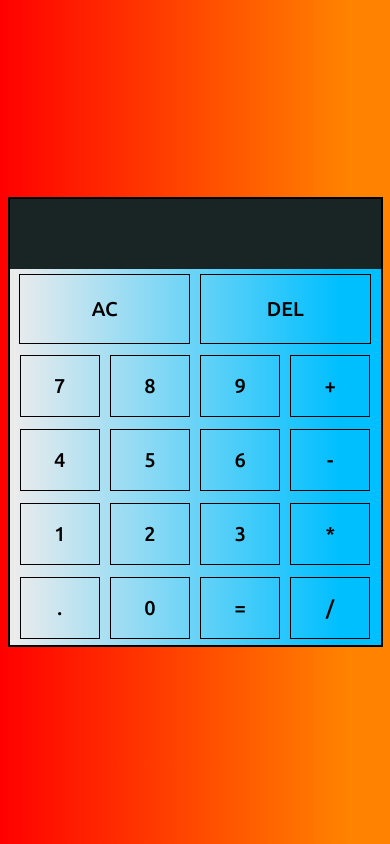
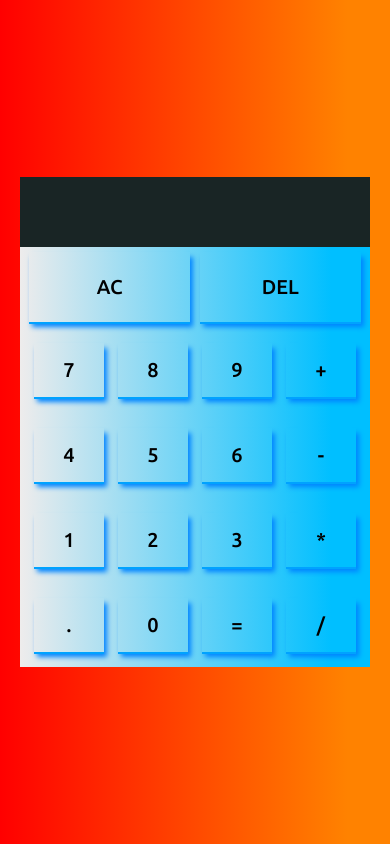
Before and after one commit to AntimonyBullets/Calculator, a plain HTML site: page index.html in a window 390 px wide. Drawn offline with Linux system fonts and the light colour scheme.

Commit message:
thirdCommit

```diff
--- a/style.css
+++ b/style.css
@@ -17,9 +17,9 @@ body{
     align-items: center;
 }
 #calculator{
-    height: 450px;
+    height: 480px;
     width: 375px;
-    border: 2px solid black;
+    /* border: 2px solid black; */
     background: linear-gradient(90deg, rgba(238,236,236,1) 0%, rgba(0,191,255,1) 89%);
     display: flex;
     flex-direction: column;
@@ -58,17 +58,17 @@ body{
 .second{
     width: 46%;
     height: 70px;
-    border: 1px solid black;
     display: flex;
     align-items: center;
     justify-content: center;
     cursor: pointer;
     font-size: 20px;
     user-select: none;
+    box-shadow: 0px 2px 0px rgb(0, 162, 255), 3px 5px 5px rgb(0, 132, 255);
+    transition: ease 0.2s;
 }
 .second:active{
-    background-color: rgba(0,0,0,0.5);
-    color: white;
+    box-shadow: none;
 }
 #thirdSec{
     flex-grow: 1;
@@ -82,15 +82,26 @@ body{
 #thirdSec div{
     cursor: pointer;
     width:80px;
-    border: 1px solid black;
+    box-shadow: 0px 2px 0px rgb(0, 162, 255), 3px 5px 5px rgb(0, 132, 255);
     font-size: 20px;
     display: flex;
     justify-content: center;
     align-items: center;
     height: 62px;
     user-select: none;
+    transition: 0.2s ease;
 }
 #thirdSec div:active{
-    background-color: rgba(0,0,0,0.5);
-    color: white;
+    box-shadow: none;
 }
+
+@media only screen and (max-width: 800px){
+    #calculator{
+        width: 350px;
+        height: 490px;
+    }
+    #thirdSec div{
+        width: 70px;
+        height: 54px;
+    }
+}
```
